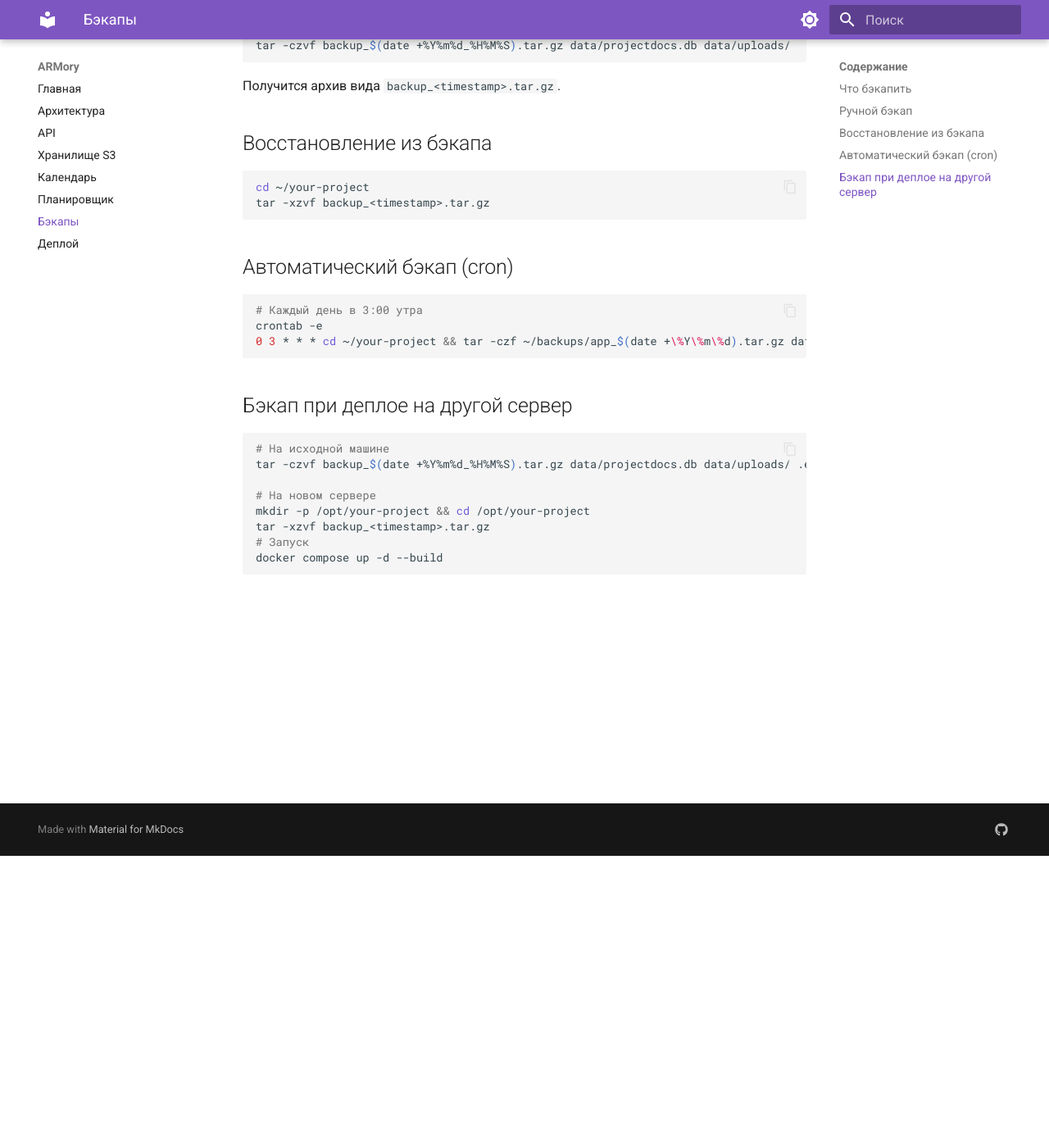
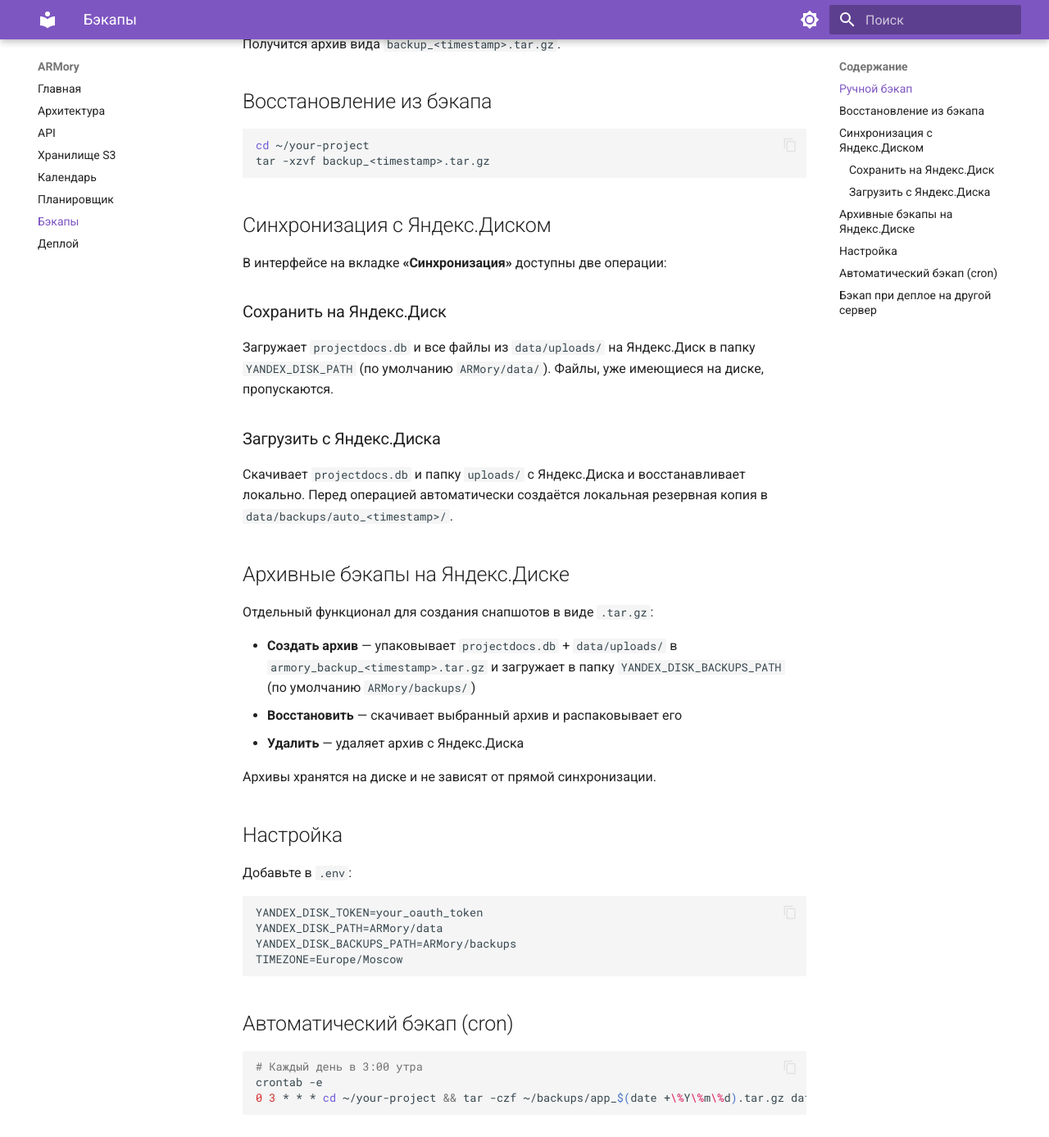
Before and after one commit to ZeroCreator/ARMory, an MkDocs documentation site: the page built from docs/backup.md, in a window 1280 px wide and 1400 px high, scrolled down 356 px. Shown: the top 1387 px of the window at 82% size. Built offline with MkDocs 1.6.1 and Material for MkDocs 9.7.7, drawn with Linux system fonts in a browser that asks for light colours; some of the changed text lies outside the part shown.

Commit message:
docs: add Yandex Disk sync and archive backup docs

````diff
--- a/docs/api.md
+++ b/docs/api.md
@@ -64,3 +64,15 @@
 | POST | `/api/scheduler/schedule` | Запланировать задачу |
 | GET | `/api/scheduler/atq` | Список запланированных задач |
 | POST | `/api/scheduler/remove-task` | Удалить задачу из очереди |
+
+## Бэкапы и синхронизация (Яндекс.Диск)
+
+| Метод | Путь | Описание |
+|-------|------|----------|
+| GET | `/api/backup/stats` | Статистика локальных данных и статус Яндекс.Диска |
+| POST | `/api/backup/sync-export` | Синхронизация на Яндекс.Диск (DB + uploads) |
+| POST | `/api/backup/sync-import` | Синхронизация с Яндекс.Диска (DB + uploads) |
+| GET | `/api/backup/archives` | Список архивных бэкапов на Яндекс.Диске |
+| POST | `/api/backup/create` | Создать архив `.tar.gz` и загрузить на Яндекс.Диск |
+| POST | `/api/backup/restore` | Восстановить данные из архива на Яндекс.Диске |
+| POST | `/api/backup/delete` | Удалить архив с Яндекс.Диска |
--- a/docs/architecture.md
+++ b/docs/architecture.md
@@ -10,13 +10,15 @@ app/
 ├── models.py         # ORM модели
 ├── schemas.py        # Pydantic схемы для валидации
 ├── storage.py        # Абстракция хранилища: LocalStorage / S3Storage
+├── yandex_disk.py    # Клиент для Яндекс.Диск REST API (sync, backups)
 ├── routers/
 │   ├── projects.py   # CRUD проектов
 │   ├── sections.py   # CRUD разделов
 │   ├── documents.py  # CRUD групп, items, upload, download, preview
 │   ├── sidebar.py    # CRUD блоков и ссылок сайдбара
 │   ├── scheduler.py  # Планировщик задач через at
-│   └── calendar.py   # CRUD событий календаря
+│   ├── calendar.py   # CRUD событий календаря
+│   └── backup.py     # Синхронизация и архивные бэкапы на Яндекс.Диск
 ├── templates/        # Jinja2 шаблоны
 └── static/           # CSS + JS
 ```
@@ -64,3 +66,15 @@ app/
 - **S3Storage** — загружает в бакет S3, скачивание через **presigned URL** (даже для приватных бакетов)
 
 Переключение через переменную окружения `STORAGE_TYPE=local` или `s3`.
+
+## Синхронизация с Яндекс.Диском
+
+Отдельный модуль `yandex_disk.py` реализует клиент для REST API Яндекс.Диска:
+- `upload_file()` / `download_file()` — прямая синхронизация
+- `list_files()` / `list_all_files()` — рекурсивный листинг
+- `create_folder()` / `ensure_folders()` — создание папок
+- `delete()` — удаление файлов и папок
+
+Роутер `backup.py` предоставляет два функционала:
+1. **Sync** — прямая синхронизация `projectdocs.db` + `uploads/` ↔ Яндекс.Диск
+2. **Archive backups** — создание / восстановление / удаление `.tar.gz` архивов на диске
--- a/docs/backup.md
+++ b/docs/backup.md
@@ -1,6 +1,4 @@
-# Бэкапы
-
-## Что бэкапить
+# Бэкапы и синхронизация
 
 Все данные хранятся в двух местах:
 - `data/projectdocs.db` — база данных SQLite
@@ -20,6 +18,37 @@ tar -czvf backup_$(date +%Y%m%d_%H%M%S).tar.gz data/projectdocs.db data/uploads/
 ```bash
 cd ~/your-project
 tar -xzvf backup_<timestamp>.tar.gz
+```
+
+## Синхронизация с Яндекс.Диском
+
+В интерфейсе на вкладке **«Синхронизация»** доступны две операции:
+
+### Сохранить на Яндекс.Диск
+Загружает `projectdocs.db` и все файлы из `data/uploads/` на Яндекс.Диск в папку `YANDEX_DISK_PATH` (по умолчанию `ARMory/data/`). Файлы, уже имеющиеся на диске, пропускаются.
+
+### Загрузить с Яндекс.Диска
+Скачивает `projectdocs.db` и папку `uploads/` с Яндекс.Диска и восстанавливает локально. Перед операцией автоматически создаётся локальная резервная копия в `data/backups/auto_<timestamp>/`.
+
+## Архивные бэкапы на Яндекс.Диске
+
+Отдельный функционал для создания снапшотов в виде `.tar.gz`:
+
+- **Создать архив** — упаковывает `projectdocs.db` + `data/uploads/` в `armory_backup_<timestamp>.tar.gz` и загружает в папку `YANDEX_DISK_BACKUPS_PATH` (по умолчанию `ARMory/backups/`)
+- **Восстановить** — скачивает выбранный архив и распаковывает его
+- **Удалить** — удаляет архив с Яндекс.Диска
+
+Архивы хранятся на диске и не зависят от прямой синхронизации.
+
+## Настройка
+
+Добавьте в `.env`:
+
+```env
+YANDEX_DISK_TOKEN=your_oauth_token
+YANDEX_DISK_PATH=ARMory/data
+YANDEX_DISK_BACKUPS_PATH=ARMory/backups
+TIMEZONE=Europe/Moscow
 ```
 
 ## Автоматический бэкап (cron)
````
Also changed, not shown: docs/deployment.md (+6 -0 lines), docs/index.md (+1 -0 lines), 2 other files.
